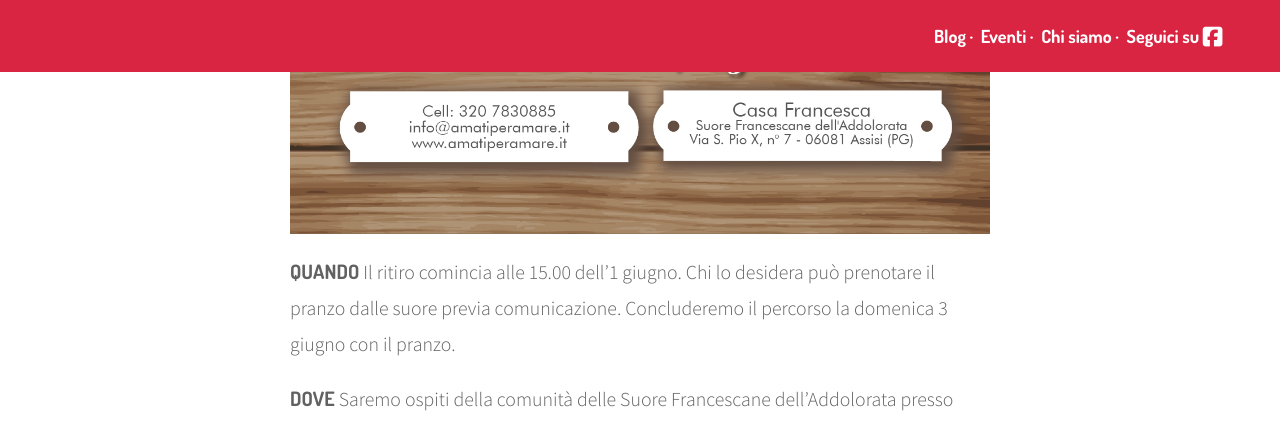
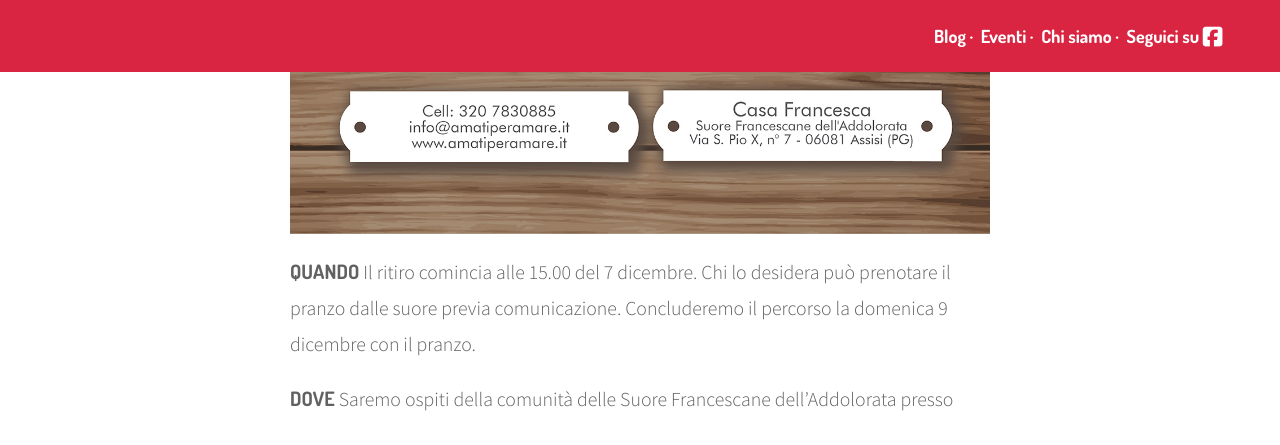
Before and after one commit to amatiperamare/amatiperamare.github.io, a Jekyll site: the page built from _events/IL-SOGNO-DI-DIO-PER-GLI-SPOSI-LAMORE.markdown, in a window 1280 px wide and 1400 px high, scrolled down 1320 px. Shown: the top 445 px of the window. Built offline with Jekyll 4.4.1, drawn with Linux system fonts in a browser that asks for light colours; nearby versions of some CDN libraries; some of the changed text lies outside the part shown.

Commit message:
Updated Il Sogno Di Dio Per Gli Sposi Lamore

```diff
--- a/_events/IL-SOGNO-DI-DIO-PER-GLI-SPOSI-LAMORE.markdown
+++ b/_events/IL-SOGNO-DI-DIO-PER-GLI-SPOSI-LAMORE.markdown
@@ -5,9 +5,9 @@ date: 2018-03-30 00:37:00 +02:00
 
 Carissime Coppie vi proponiamo un weekend speciale per prendervi cura della vostra relazione! Approfondiamo il tema dell’AMORE attraverso la preghiera, la Parola, momenti di catechesi e testimonianze, l’esperienza, il gioco e la condivisione. Per riscoprire quanto è bello amarsi da Dio e in Dio e godere insieme del dono dell’intimità e del Sacramento del matrimonio (per chi è sposato).
 
-![File solo per il web.jpg](/uploads/File%20solo%20per%20il%20web.jpg)
+![VOLANTINO NUOVO_w.jpg](/uploads/VOLANTINO%20NUOVO_w.jpg)
 
-**QUANDO** Il ritiro comincia alle 15.00 dell’1 giugno. Chi lo desidera può prenotare il pranzo dalle suore previa comunicazione. Concluderemo il percorso la domenica 3 giugno con il pranzo.
+**QUANDO** Il ritiro comincia alle 15.00 del 7 dicembre. Chi lo desidera può prenotare il pranzo dalle suore previa comunicazione. Concluderemo il percorso la domenica 9 dicembre con il pranzo.
 
 **DOVE** Saremo ospiti della comunità delle Suore Francescane dell'Addolorata presso
 
@@ -37,7 +37,7 @@ CASA FRANCESCA a Santa Maria degli Angeli (Assisi), via San Pio X n° 7.
 
 **COSTI** per l’intero weekend in pensione completa: 130 € a persona per gli adulti, 65 per i bambini dai 3 agli 8 anni, gratis bambini sotto i tre anni. E’ previsto un servizio baby sitter compreso nel prezzo, grazie anche alle donazioni di benefattori che credono in quest’opera di Dio per la famiglia.
 
-**MODALITA’ DI ISCRIZIONE**  Cliccate il seguente [https://docs.google.com/forms/d/e/1FAIpQLSfSJAavfGl1IJrShDPYbKTPo4FbD0NQA-4N0cKNpt1DWXm9Fw/viewform?usp=sf_link](https://docs.google.com/forms/d/e/1FAIpQLSfSJAavfGl1IJrShDPYbKTPo4FbD0NQA-4N0cKNpt1DWXm9Fw/viewform?usp=sf_link) completate le informazioni richieste quindi inviatele mediate il pulsante INVIO.
+**MODALITA’ DI ISCRIZIONE**  Cliccate il seguente  completate le informazioni richieste quindi inviatele mediate il pulsante INVIO.
 
 Per rendere effettiva l'iscrizione verrete contattati.
 
```
